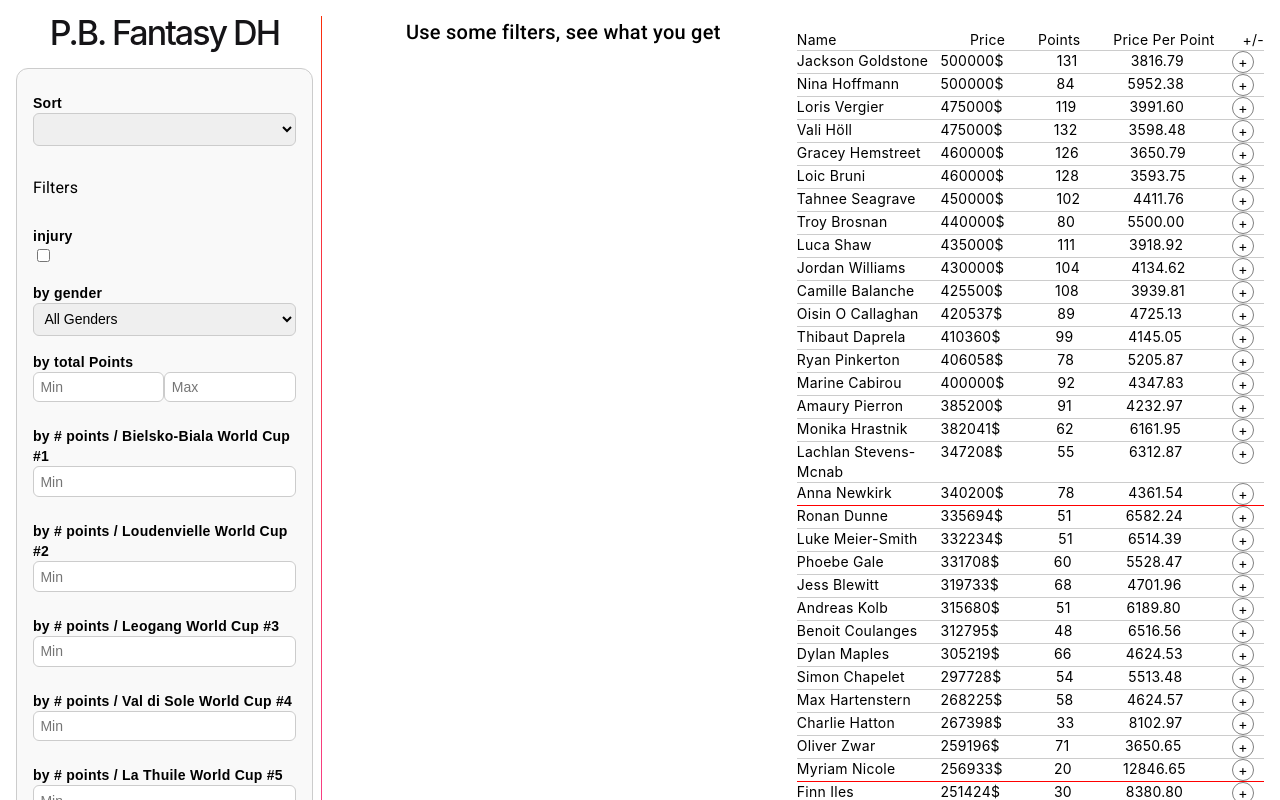
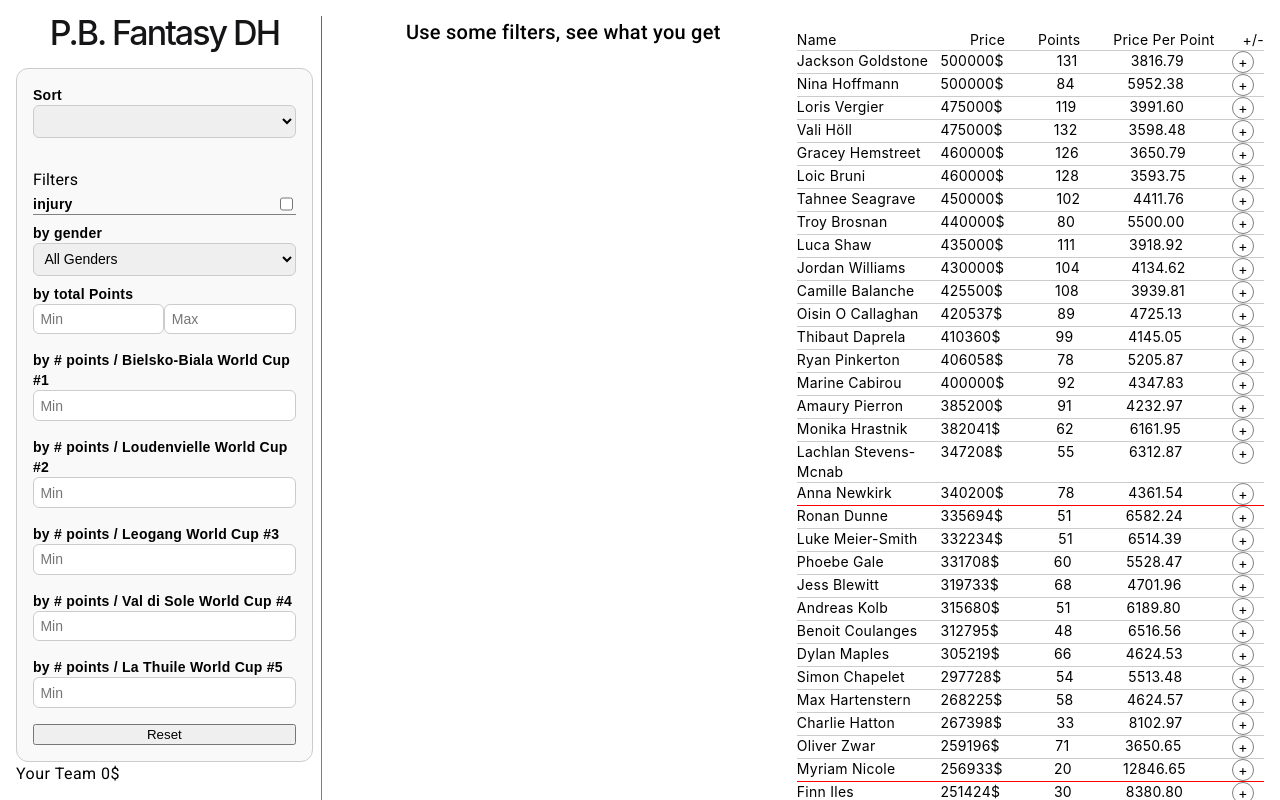
Before and after one commit to paultrial/fantasy, an Angular app: page / in a window 1280 px wide. Shown: the top 800 px of the page. Built offline with nearby package versions, Linux system fonts and the light colour scheme.

Commit message:
smaller filter box

```diff
--- a/src/app/app.component.html
+++ b/src/app/app.component.html
@@ -81,7 +81,7 @@
           </select>
           <br>
           <h3>Filters</h3>
-          <div class="filter-row">
+          <div class="filter-row checkbox">
             <label for="injuryFilter">injury</label>
             <input type="checkbox" id="injuryFilter" [(ngModel)]="injuryfilter" (change)="applyFilters()">
           </div>
--- a/src/app/app.component.less
+++ b/src/app/app.component.less
@@ -59,9 +59,10 @@ main {
     justify-content: space-between;
 
     section {
-        h2{
+        h2 {
             text-align: center;
         }
+
         width: 50%;
     }
 }
@@ -128,7 +129,7 @@ ul {
     font-family: Arial, sans-serif;
 
     label {
-        margin-top: 0.5rem;
+        margin-top: 0;
         font-weight: bold;
         font-size: 14px;
         width: 100%;
@@ -139,6 +140,21 @@ ul {
     .filter-row {
         margin-bottom: 0.5rem;
         width: 100%;
+
+        &.checkbox {
+            border-bottom: 1px solid gray;
+            display: flex;
+            flex-direction: row;
+            justify-content: flex-start;
+            label{
+                display: block;
+                clear: none;
+            }
+            input{
+                display: block;
+                clear: none;
+            }
+        }
 
         &.totalPoints {
             input {
@@ -173,3 +189,7 @@ ul {
         }
     }
 }
+
+h3 {
+    margin: 0
+}
```
Lines whose indentation alone changed are shown as unchanged.
